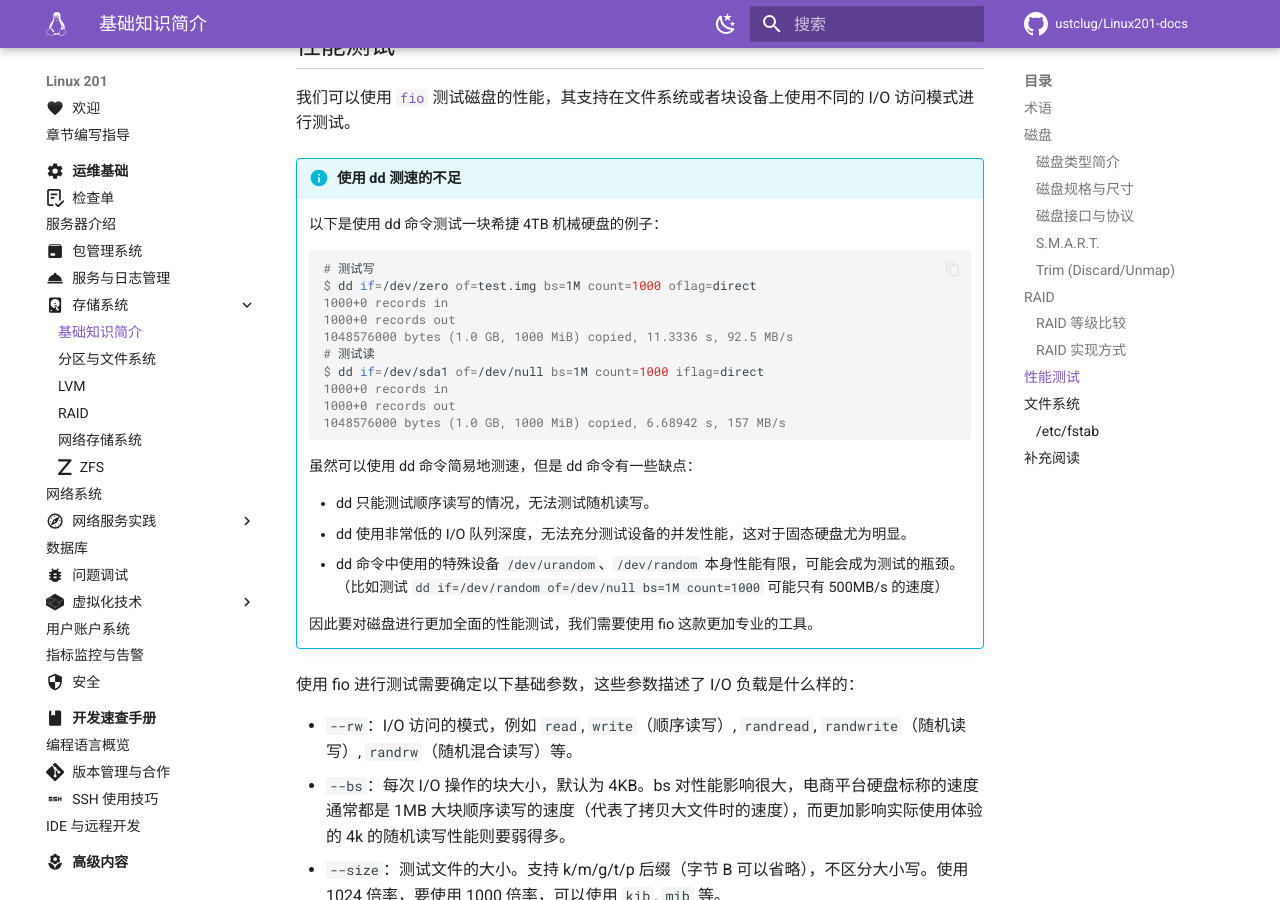
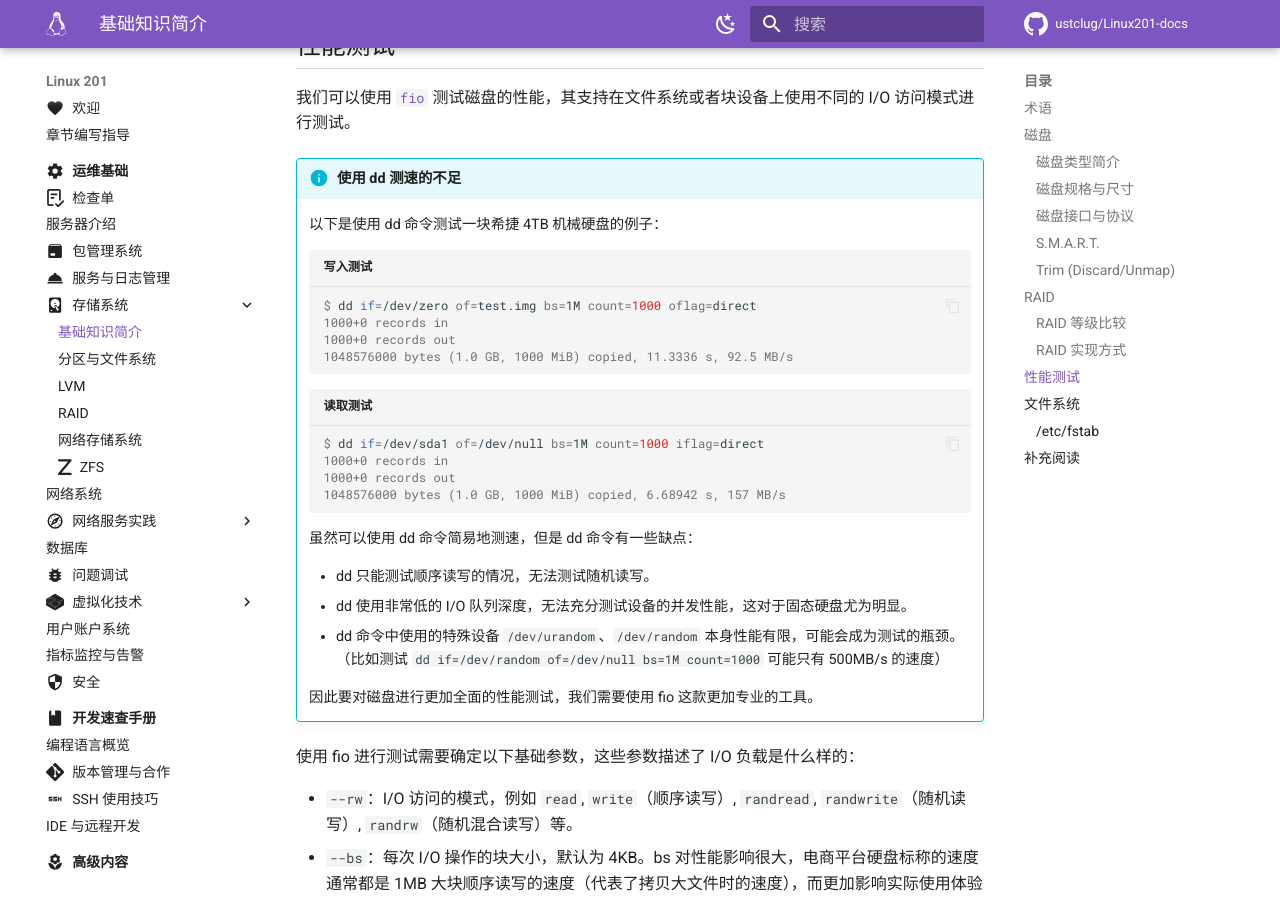
Before and after one commit to ustclug/Linux201-docs, an MkDocs documentation site: the page built from docs/ops/storage/intro.md, in a window 1280 px wide and 900 px high, scrolled down 7692 px. Built offline with MkDocs 1.6.1 and Material for MkDocs 9.7.7, drawn with Linux system fonts in a browser that asks for light colours; comment, search, counter and statistics services are not loaded.

Commit message:
storage/intro: Fix code block language and title

````diff
--- a/docs/ops/storage/intro.md
+++ b/docs/ops/storage/intro.md
@@ -249,13 +249,14 @@ Linux：
 
     以下是使用 dd 命令测试一块希捷 4TB 机械硬盘的例子：
 
-    ```console
-    # 测试写
+    ```console title="写入测试"
     $ dd if=/dev/zero of=test.img bs=1M count=1000 oflag=direct
     1000+0 records in
     1000+0 records out
     1048576000 bytes (1.0 GB, 1000 MiB) copied, 11.3336 s, 92.5 MB/s
-    # 测试读
+    ```
+
+    ```console title="读取测试"
     $ dd if=/dev/sda1 of=/dev/null bs=1M count=1000 iflag=direct
     1000+0 records in
     1000+0 records out
@@ -437,9 +438,11 @@ Job 文件使用 ini 格式，通常包括一个 global 节定义共享参数和
     iodepth=1
     rw=randwrite
     ```
+
     保存为`fio_CrystalDiskMark.ini`，然后运行
-    ```console
-    fio --filename=xxx fio_CrystalDiskMark.ini
+
+    ```shell
+    fio --filename=./test.bin fio_CrystalDiskMark.ini
     ```
 
 fio 输出内容比较丰富，除了带宽 BW 外，还可以关注 IOPS、提交延迟 (slat)、完成延迟 (clat)、以及 iodepth 分布等。输出内容具体含义可以参考 man 手册 OUTPUT 节。
@@ -469,7 +472,7 @@ UUID=6cf8f654-9a14-4703-be4e-c5a059c9f7f8 /               ext4    errors=remount
 sharing	/mnt/sharing	virtiofs	defaults,nofail	0	0
 ```
 
-可以看到第一部分定位了文件系统的位置。对于物理磁盘来说，使用 UUID 是比较好的选择，详情可参考[分区与文件系统](./filesystem.md)中对 `/dev/disk` 的介绍。`/dev/sda1` 这样的设备名虽然也可以使用，但是可能会出现意料之外的问题。
+可以看到第一部分定位了文件系统的位置。对于物理磁盘来说，使用 UUID 是比较好的选择，详情可参考[分区与文件系统](filesystem.md)中对 `/dev/disk` 的介绍。`/dev/sda1` 这样的设备名虽然也可以使用，但是可能会出现意料之外的问题。
 对特殊的文件系统，这里的内容由对应的实现决定，例如 `tmpfs` 的话，这里可能就是 `none` 或者 `tmpfs`；
 例子中的 `virtiofs` 是 QEMU 的虚拟文件系统，用于与宿主机共享文件，
 由于设置中的 `target` 是 `sharing`，因此这里的设备名是 `sharing`。
````
